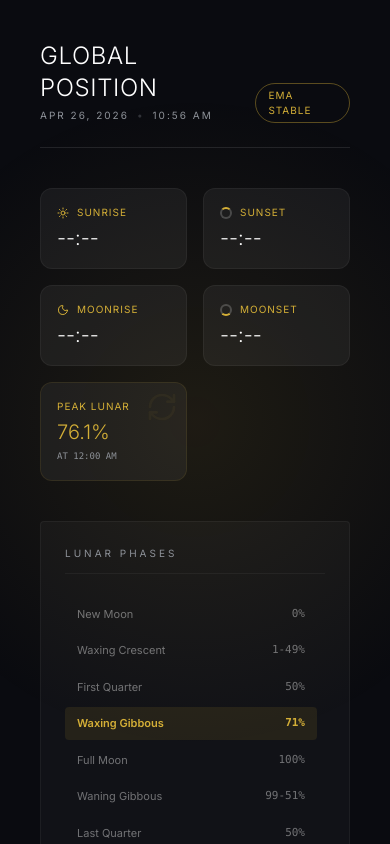
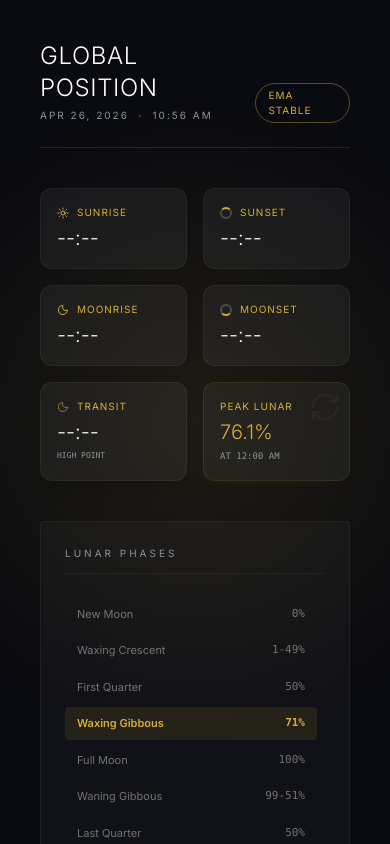
Before and after one commit to gomish94-source/LVIS, a React (Vite) app: page / in a window 390 px wide. Shown: the top 844 px of the page. Built offline with nearby package versions, Linux system fonts and the light colour scheme; no server answers; a web font is replaced by a local one.

Commit message:
feat(ui): Display moon transit and adjust grid layout
Adds moon transit time to the main dashboard.
Updates the grid layout to accommodate the new transit information,
increasing the number of columns on larger screens and adjusting
the spacing on medium screens.

```diff
--- a/src/App.tsx
+++ b/src/App.tsx
@@ -209,7 +209,7 @@ export default function App() {
           </div>
         </header>
 
-        <div className="grid grid-cols-2 md:grid-cols-5 gap-4 mb-10">
+        <div className="grid grid-cols-2 md:grid-cols-3 lg:grid-cols-6 gap-4 mb-10">
           <div className="bg-white/5 border border-white/5 p-4 rounded-xl backdrop-blur-sm">
             <div className="text-[10px] text-gold uppercase tracking-widest mb-1 flex items-center gap-2">
               <Sun className="w-3 h-3" /> Sunrise
@@ -234,7 +234,14 @@ export default function App() {
             </div>
             <div className="text-xl font-light">{moonData?.moonset ? moonData.moonset.toLocaleTimeString([], { hour: '2-digit', minute: '2-digit' }) : '--:--'}</div>
           </div>
-          <div className="bg-white/5 border border-gold/10 p-4 rounded-xl backdrop-blur-sm relative overflow-hidden group">
+          <div className="bg-white/5 border border-white/5 p-4 rounded-xl backdrop-blur-sm shadow-[0_4px_20px_-10px_rgba(0,0,0,0.5)]">
+            <div className="text-[10px] text-gold uppercase tracking-widest mb-1 flex items-center gap-2">
+              <Moon className="w-3 h-3 text-gold/60" /> Transit
+            </div>
+            <div className="text-xl font-light">{moonData?.moonTransit ? moonData.moonTransit.toLocaleTimeString([], { hour: '2-digit', minute: '2-digit' }) : '--:--'}</div>
+            <div className="text-[8px] text-dim font-mono uppercase mt-1">High Point</div>
+          </div>
+          <div className="bg-white/5 border border-gold/10 p-4 rounded-xl backdrop-blur-sm relative overflow-hidden group shadow-[0_4px_20px_-10px_rgba(212,175,55,0.1)]">
             <div className="absolute top-0 right-0 p-2 opacity-5 group-hover:opacity-10 transition-opacity">
               <RefreshCw className="w-8 h-8 text-gold" />
             </div>
--- a/src/utils/astro.ts
+++ b/src/utils/astro.ts
@@ -14,6 +14,7 @@ export interface MoonData {
   isWaxing: boolean;
   moonrise?: Date;
   moonset?: Date;
+  moonTransit?: Date;
   peakIllumination: number;
   peakIlluminationTime: Date;
 }
@@ -41,11 +42,28 @@ export function getMoonData(date: Date = new Date(), lat?: number, lng?: number)
   else if (cyclePosition < 0.97) phaseName = "Waning Crescent";
   else phaseName = "New Moon";
 
-  let moonrise, moonset;
+  let moonrise, moonset, moonTransit;
   if (lat !== undefined && lng !== undefined) {
     const times = SunCalc.getMoonTimes(date, lat, lng);
     moonrise = times.rise;
     moonset = times.set;
+
+    // Calculate Moon Transit by finding maximum altitude
+    const start = new Date(date);
+    start.setHours(0, 0, 0, 0);
+    let maxAlt = -100;
+    let transitTime = start;
+
+    // Sample every 15 minutes for accurate transit
+    for (let i = 0; i < 24 * 4; i++) {
+      const sample = new Date(start.getTime() + i * 15 * 60 * 1000);
+      const pos = SunCalc.getMoonPosition(sample, lat, lng);
+      if (pos.altitude > maxAlt) {
+        maxAlt = pos.altitude;
+        transitTime = sample;
+      }
+    }
+    moonTransit = transitTime;
   }
 
   // Calculate Peak Illumination for today
@@ -67,5 +85,5 @@ export function getMoonData(date: Date = new Date(), lat?: number, lng?: number)
     }
   }
 
-  return { illumination, phaseName, isWaxing, moonrise, moonset, peakIllumination, peakIlluminationTime };
+  return { illumination, phaseName, isWaxing, moonrise, moonset, moonTransit, peakIllumination, peakIlluminationTime };
 }
```
